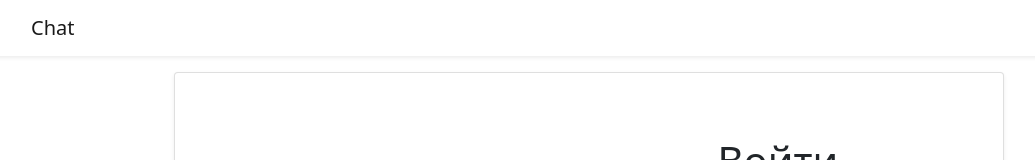
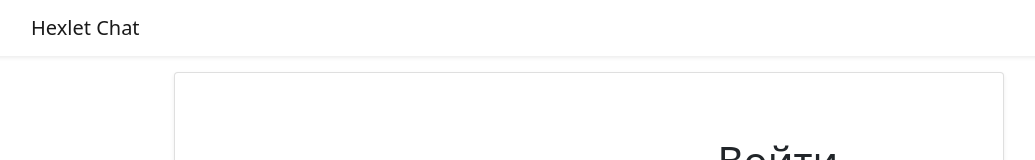
Before and after one commit to leteli/frontend-project-lvl4, a React app: page /login in a window 1280 px wide. Shown: the top 160 px of the page, without its empty margins (51-1086 px from the left). Built offline with nearby package versions, Linux system fonts and the light colour scheme; the HTML template or start-up script is replaced by a standard one.

Commit message:
handle logout

```diff
--- a/src/components/ChatNavbar.jsx
+++ b/src/components/ChatNavbar.jsx
@@ -1,18 +1,24 @@
 import React from 'react';
+import { useHistory } from 'react-router';
 import { Container, Navbar, Button } from 'react-bootstrap';
 
 import useAuth from '../contexts/auth.jsx';
 
 const ChatNavbar = () => {
   const auth = useAuth();
-  console.log(auth.loggedIn);
+  const history = useHistory();
+
+  const handleLogout = () => {
+    auth.logOut();
+    history.push('/login');
+  };
   return (
     <Navbar expand="lg" className="shadow-sm bg-white">
       <Container>
         <Navbar.Brand href="/">
-          Chat
+          Hexlet Chat
         </Navbar.Brand>
-        { auth.loggedIn ? <Button>Выйти</Button> : null }
+        { auth.loggedIn ? <Button onClick={handleLogout}>Выйти</Button> : null }
       </Container>
     </Navbar>
   );
```
